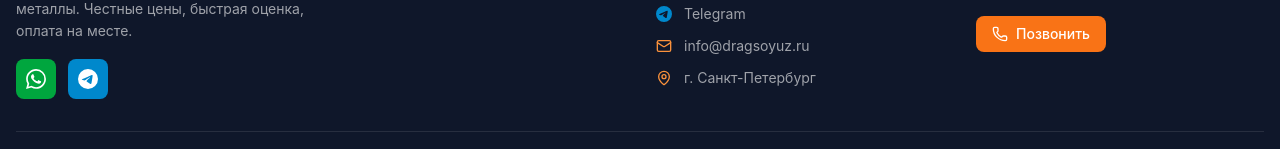
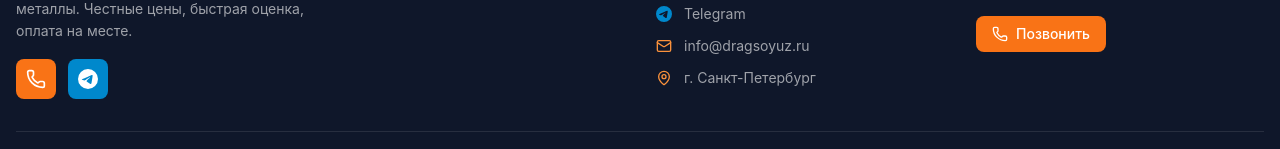
Before and after one commit to Lomonimus02/radiodetali, a Next.js app: page /search in a window 1280 px wide. Shown: the part 1064-1213 px from the top of the page. Built offline with nearby package versions, Linux system fonts and the light colour scheme; no server answers.

Commit message:
Update Footer

```diff
--- a/src/app/(root)/components/Footer.tsx
+++ b/src/app/(root)/components/Footer.tsx
@@ -36,15 +36,11 @@ export function Footer() {
             {/* Social Links */}
             <div className="flex gap-3">
               <a
-                href={`https://wa.me/${CONTACTS.whatsapp}`}
-                target="_blank"
-                rel="noopener noreferrer"
-                className="w-10 h-10 bg-green-600 hover:bg-green-500 rounded-lg flex items-center justify-center transition-colors"
-                title="WhatsApp"
+                href={`tel:${CONTACTS.phoneRaw}`}
+                className="w-10 h-10 bg-[var(--accent-500)] hover:bg-[var(--accent-600)] rounded-lg flex items-center justify-center transition-colors"
+                title="Позвонить"
               >
-                <svg className="w-5 h-5" fill="currentColor" viewBox="0 0 24 24">
-                  <path d="M17.472 14.382c-.297-.149-1.758-.867-2.03-.967-.273-.099-.471-.148-.67.15-.197.297-.767.966-.94 1.164-.173.199-.347.223-.644.075-.297-.15-1.255-.463-2.39-1.475-.883-.788-1.48-1.761-1.653-2.059-.173-.297-.018-.458.13-.606.134-.133.298-.347.446-.52.149-.174.198-.298.298-.497.099-.198.05-.371-.025-.52-.075-.149-.669-1.612-.916-2.207-.242-.579-.487-.5-.669-.51-.173-.008-.371-.01-.57-.01-.198 0-.52.074-.792.372-.272.297-1.04 1.016-1.04 2.479 0 1.462 1.065 2.875 1.213 3.074.149.198 2.096 3.2 5.077 4.487.709.306 1.262.489 1.694.625.712.227 1.36.195 1.871.118.571-.085 1.758-.719 2.006-1.413.248-.694.248-1.289.173-1.413-.074-.124-.272-.198-.57-.347m-5.421 7.403h-.004a9.87 9.87 0 01-5.031-1.378l-.361-.214-3.741.982.998-3.648-.235-.374a9.86 9.86 0 01-1.51-5.26c.001-5.45 4.436-9.884 9.888-9.884 2.64 0 5.122 1.03 6.988 2.898a9.825 9.825 0 012.893 6.994c-.003 5.45-4.437 9.884-9.885 9.884m8.413-18.297A11.815 11.815 0 0012.05 0C5.495 0 .16 5.335.157 11.892c0 2.096.547 4.142 1.588 5.945L.057 24l6.305-1.654a11.882 11.882 0 005.683 1.448h.005c6.554 0 11.89-5.335 11.893-11.893a11.821 11.821 0 00-3.48-8.413z"/>
-                </svg>
+                <Phone className="w-5 h-5" />
               </a>
               <a
                 href={`https://t.me/${CONTACTS.telegram}`}
```
